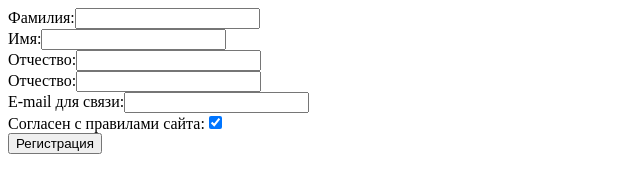
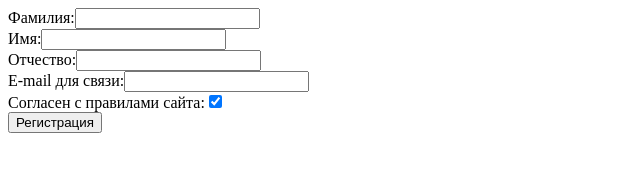
Before and after one commit to Uladzi/MAKET_FORM, a plain HTML site: page index.html in a window 1280 px wide. Shown: the whole page, without its empty margins (0-640 px from the left). Drawn offline with Linux system fonts and the light colour scheme.

Commit message:
fix: delete 2nd second name

```diff
--- a/index.html
+++ b/index.html
@@ -13,7 +13,6 @@
         <label>Фамилия:<input type="text"></label><br>
         <label>Имя:<input type="text"></label><br>
         <label>Отчество:<input type="text"></label><br>
-        <label>Отчество:<input type="text"></label><br>
         <label>E-mail для связи:<input type="text"></label><br>
         <span>Согласен с правилами сайта:<input type="checkbox" checked></span><br>
         <input type="submit" value="Регистрация">
```
